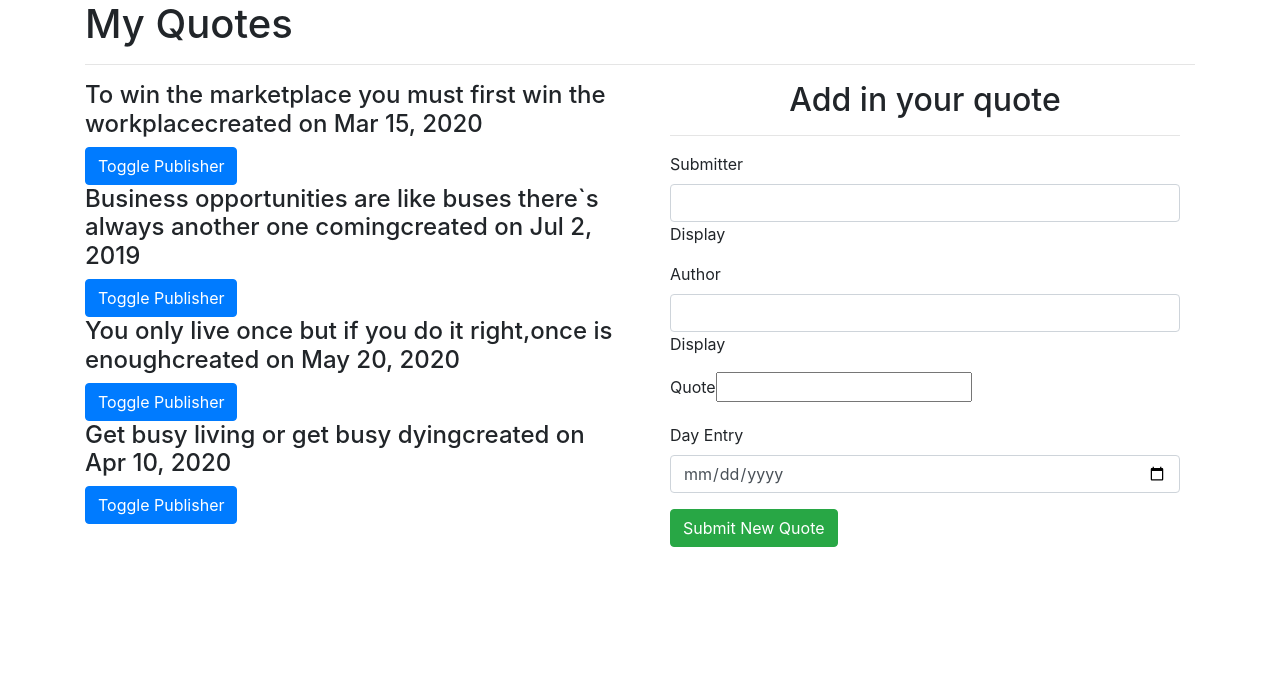
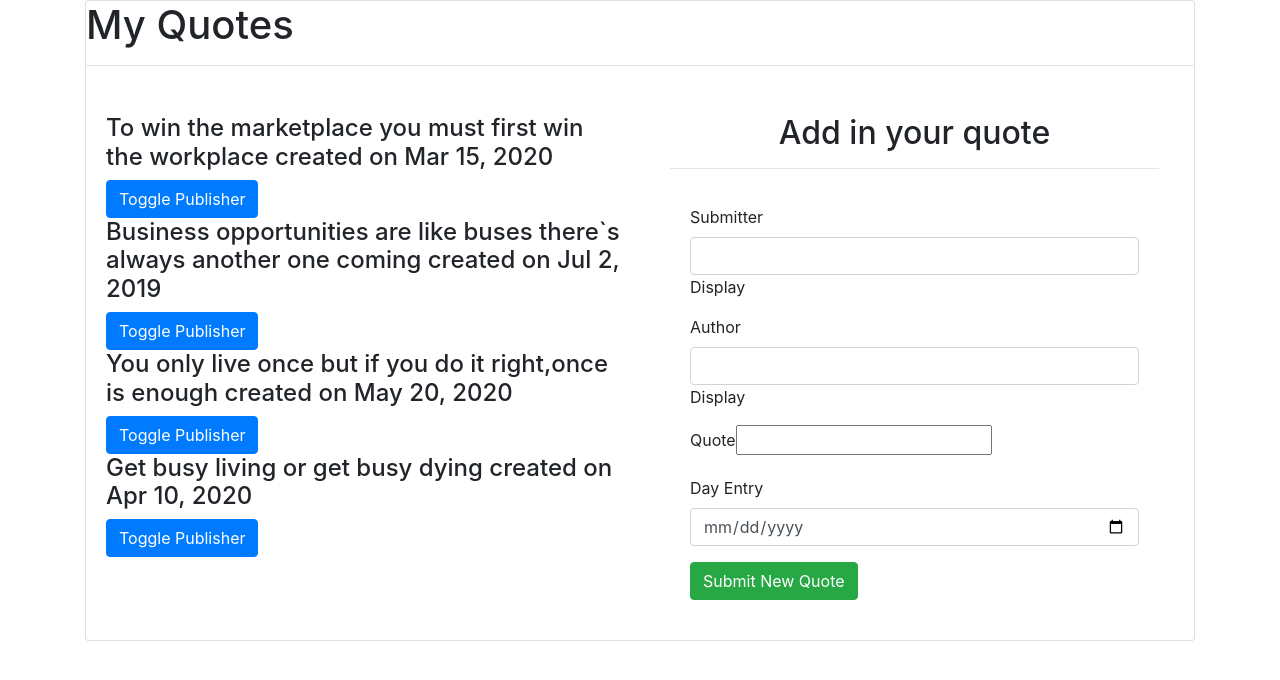
Before and after one commit to tw8130/IP-1-Quote, an Angular app: page / in a window 1280 px wide. Shown: the top 680 px of the page. Built offline with nearby package versions, Linux system fonts and the light colour scheme.

Commit message:
add div element for a card with card-title and card-body

```diff
--- a/src/app/quote-form/quote-form.component.html
+++ b/src/app/quote-form/quote-form.component.html
@@ -2,9 +2,11 @@
     <h2 class="text-center">Add in your quote</h2>
     <hr>
     <form (ngSubmit)='submitQuote()' #quoteForm='ngForm'>
+        <div class="card-body">
             <div class="form-group">
 
                 <label for="sub">Submitter</label>
+                <i class="fas fa-user prefix white-text"></i>
                 <input type="text" required class="form-control" id="sub" [(ngModel)]="newWords.name" name="name" #name='ngModel' required>
 
       <!-- Testing to see if we get any data -->
@@ -16,6 +18,7 @@
             <div class="form-group">
 
                 <label for="author">Author</label>
+                <i class="fas fa-user prefix white-text"></i>
                 <input type="text" required class="form-control" id="author" [(ngModel)]="newWords.author" name="author"  #author='ngModel' required>
                     Display {{newWords.author}}
                     <div [hidden]="author.valid || author.pristine" class="alert alert-danger">
@@ -26,6 +29,7 @@
             <div class="form-group">
 
                 <label for="qut">Quote</label>
+                <i class="fas fa-quote-left prefix white-text"></i>
                 <input type='text' id="qut" [(ngModel)]="newWords.quote" name="quote" #quote='ngModel'required>
                 <div [hidden]="quote.valid || quote.pristine" class="alert alert-danger">
                     <p>Quote is required</p>
@@ -35,6 +39,7 @@
             <div class="form-group">
 
                 <label for="date">Day Entry</label>
+                <i class="far fa-clock prefix white-text"></i>
                 <input type="date" required class="form-control" id="date" [(ngModel)]="newWords.passedDate" name="passedDate"  #passedDate='ngModel' required>
                     <div [hidden]="passedDate.valid || passedDate.pristine" class="alert alert-danger">
                         <p>Date is required</p>
@@ -42,5 +47,6 @@
 
             </div>
             <button type="submit" class="btn btn-success">Submit New Quote</button>
+        </div>
     </form>
   </div>
--- a/src/app/quote/quote.component.html
+++ b/src/app/quote/quote.component.html
@@ -1,13 +1,15 @@
 <div class="container">
-  <div class="jambo">
+  <div class="card">
+    <div class="card-title">
       <h1>My Quotes</h1>
       <hr>
-
+    </div>
+    <div class="card-body">
       <div class="row">
         <div class="col-md-6">
           <div *ngFor='let quote of quotes ;let i = index'>
             <div>
-            <h4 id={{i}} appHighlight>{{quote.quote}}created on {{quote.passedDate|date}}</h4>
+              <h4 id={{i}} appHighlight>{{quote.quote}} created on {{quote.passedDate|date}}</h4>
               <button (click)='togglePublisher(i)' class="btn btn-primary">Toggle Publisher</button>
             </div>
 
@@ -26,3 +28,5 @@
       <p *ngIf='quotes.length > 4'>You have too many quotes</p>
     </div>
   </div>
+
+</div>
```
Lines whose indentation alone changed are shown as unchanged.
